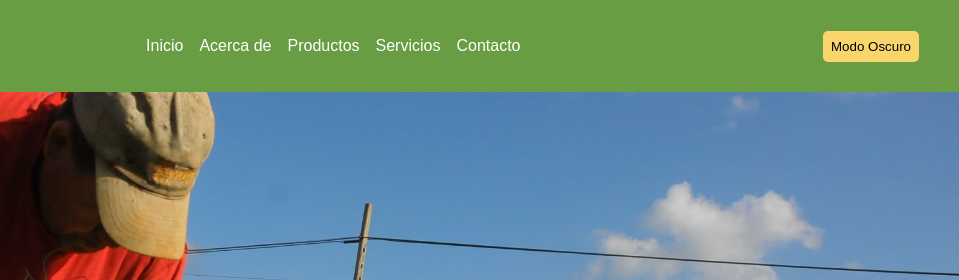
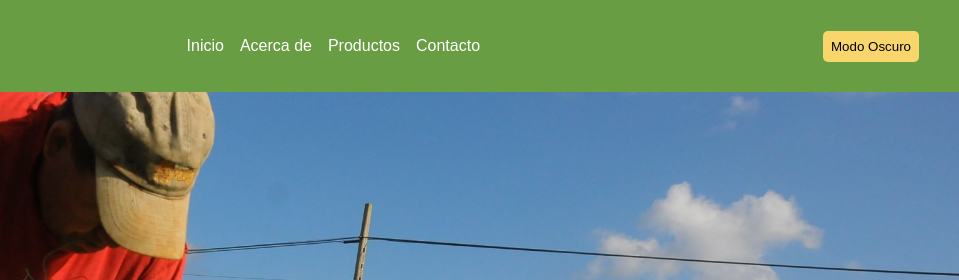
Before and after one commit to Advento27/agroinproyect, a plain HTML site: page index.html in a window 1280 px wide. Shown: the top 280 px of the page, 321-1280 px from the left. Drawn offline with Linux system fonts and the light colour scheme.

Commit message:
Update index.html

```diff
--- a/index.html
+++ b/index.html
@@ -17,7 +17,6 @@
                     <li><a href="index.html" class="nav-link active" data-page="home">Inicio</a></li>
                     <li><a href="about.html" class="nav-link" data-page="about">Acerca de</a></li>
                     <li><a href="products.html" class="nav-link" data-page="products">Productos</a></li>
-                    <li><a href="services.html" class="nav-link" data-page="services">Servicios</a></li>
                     <li><a href="contact.html" class="nav-link" data-page="contact">Contacto</a></li>
                 </ul>
             </nav>
```
